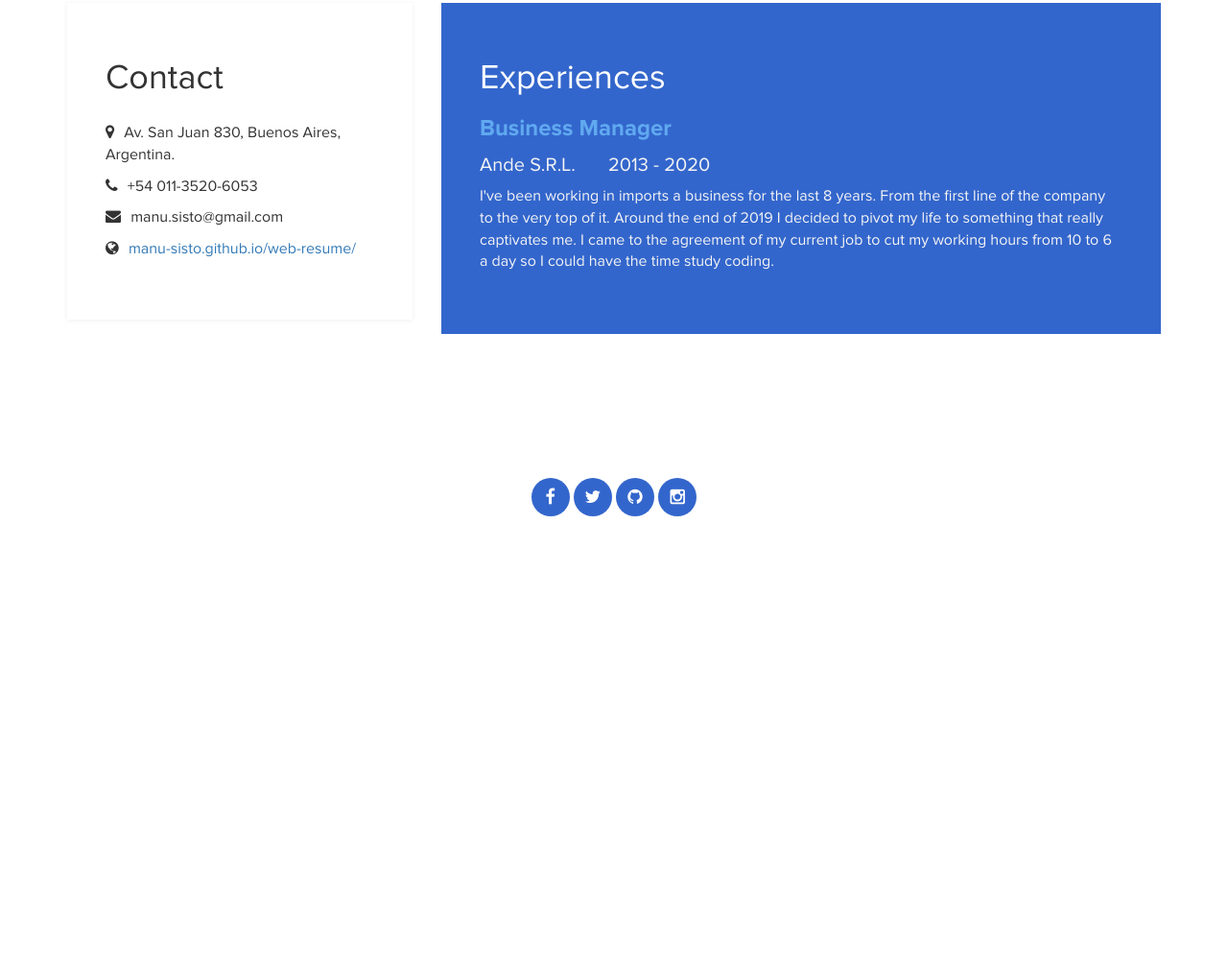
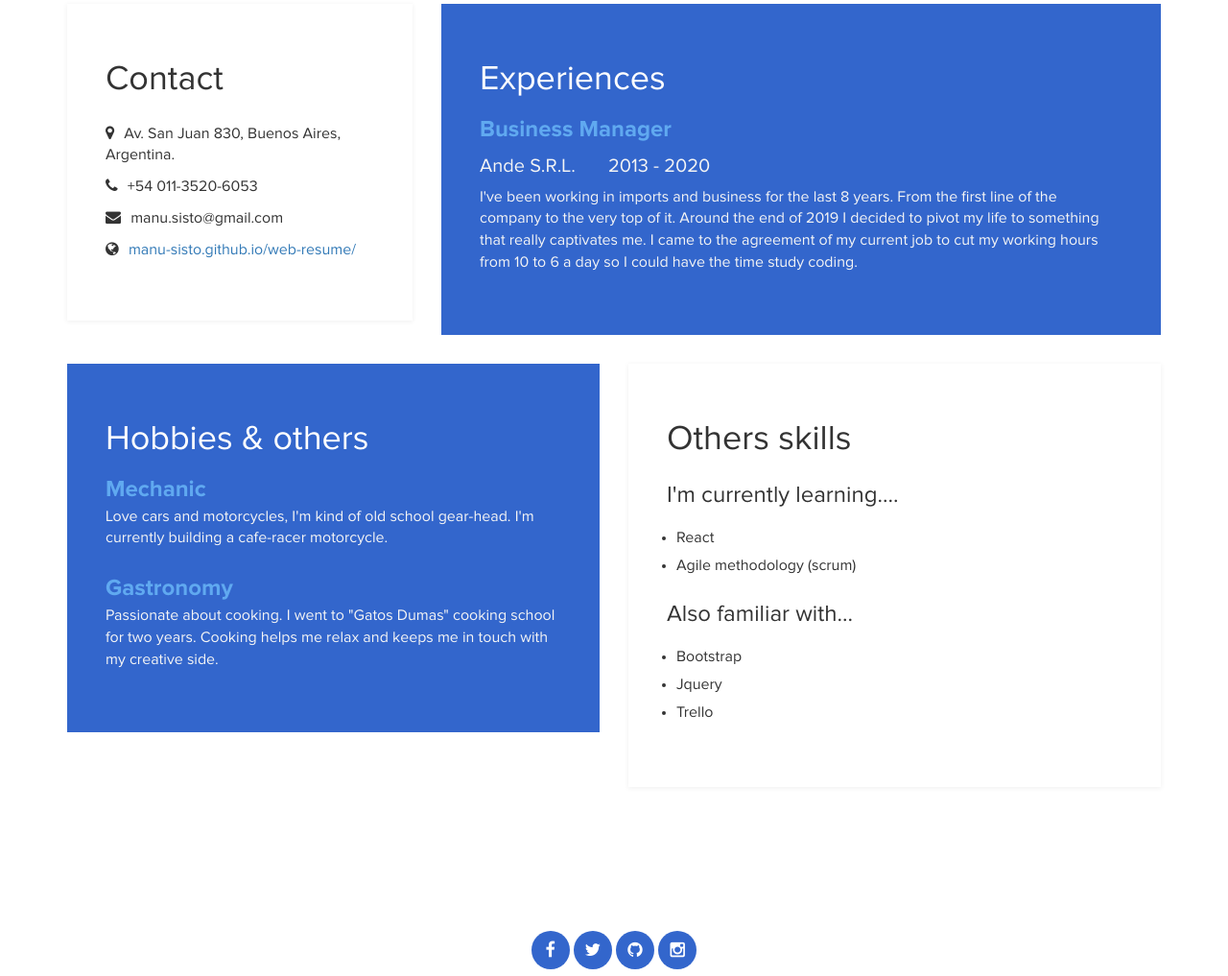
Before and after one commit to manu-sisto/web-resume, a plain HTML site: page index.html in a window 1280 px wide. Shown: the part 1707-2724 px from the top of the page at 96% size. Before the commit the page ends 2335 px from the top, so only its background shows below. Drawn offline with Linux system fonts and the light colour scheme.

Commit message:
hobbies & others section
added the hobbies and others skills section, also fixed typos.

```diff
--- a/css/templatemo-blue.css
+++ b/css/templatemo-blue.css
@@ -58,13 +58,15 @@ h2 {
 
 .about,.skills,
 .education,.languages,
-.contact, .experience {
+.contact, .experience,
+.OtherSkills {
   padding: 40px;
   min-height: 330px;
 }
 
 .education, .languages,
-.contact, .experience {
+.contact, .experience,
+.OtherSkills {
   margin-top: 30px;
 }
 
@@ -178,7 +180,7 @@ header hr {
 .skills strong {
   display: inline-block;
   font-weight: normal;
-  padding-bottom: 6px;
+  padding-bottom: 10px;
 }
 
 /* education section */
@@ -206,7 +208,7 @@ header hr {
   padding: 10px;
 }
 .languages ul li {
-  padding-bottom: 6px;
+  padding-bottom: 10px;
 }
 
 /* contact section */
@@ -232,6 +234,18 @@ header hr {
 .experience span {
   padding-right: 10px;
   padding-left: 20px;
+}
+
+/* OtherSkills section */
+.OtherSkills {
+  background: #fff;
+ box-shadow: 0px 1px 5px rgba(50,50,50,0.08);
+}
+.OtherSkills ul {
+  padding: 10px;
+}
+.OtherSkills ul li {
+  padding-bottom: 6px;
 }
 
 /* footer section */
--- a/index.html
+++ b/index.html
@@ -46,7 +46,7 @@ http://www.templatemo.com/tm-467-easy-profile
 			<div class="about">
 				<h3 class="accent">Front End Developer</h3>
 				<h2>Trainee/Junior developer</h2>
-				<p>Hi, My name is Manu. I'm a former business manager/importer who decided to change the course of his life and enter the world of web development. I've been studying JS, HTML and CSS for the last 8 months or so. I know English since I was a kid and so i've been through all kinds of courses, such as <a href="https://www.codecademy.com/learn">CodeCademy</a>, <a href="https://developer.mozilla.org/en-US/">MDN</a>, <a href="https://wesbos.com/courses">Wes Bos courses</a>, <a href="https://argentinaprograma.com/">Argentina programa</a>, etc. I already know all the basics and I looking to become a top of the line developer. My real focus is on learning as much as and as fast as I can.</p>
+				<p>Hi, My name is Manu. I'm a former business manager/importer who decided to change the course of his life and enter the world of web development. I've been studying JS, HTML and CSS for the last 8 months or so. I know English since I was a kid and so i've been through all kinds of courses, such as <a href="https://www.codecademy.com/learn">CodeCademy</a>, <a href="https://developer.mozilla.org/en-US/">MDN</a>, <a href="https://wesbos.com/courses">Wes Bos courses</a>, <a href="https://argentinaprograma.com/">Argentina programa</a>, etc. I already know all the basics and I looking to become a top of the line developer. My main focus is on learning as much as and as fast as I can.</p>
 			</div>
 		</div>
 		<div class="col-md-6 col-sm-12">
@@ -93,7 +93,7 @@ http://www.templatemo.com/tm-467-easy-profile
 								<h5>UADE</h5><span></span>
 								<h5>2017 - 2019</h5>
 							</div>
-						<p class="education-description">I used to study architecture because since I was a young kid I loved the idea of building things. From structures, to building, to vehicles, to finally fall in love of coding. I finally dropped out when I realized the infinite possibilities of building a program.</p>
+						<p class="education-description">I used to study architecture, since I was a young kid I loved the idea of building things. From structures, to building, to vehicles, to finally fall in love of coding. I finally dropped out when I realized the infinite possibilities of building a program.</p>
 					</div><div class="education-content">
 						<h4 class="education-title accent">English</h4>
 							<div class="education-school">
@@ -106,7 +106,7 @@ http://www.templatemo.com/tm-467-easy-profile
 		</div>
 		<div class="col-md-4 col-sm-12">
 			<div class="languages">
-				<h2>Languajes</h2>
+				<h2>Lenguajes</h2>
 					<ul>
 						<li>Español, native</li>
 						<li>English, advanced</li>
@@ -125,7 +125,7 @@ http://www.templatemo.com/tm-467-easy-profile
 					<p><i class="fa fa-map-marker"></i> Av. San Juan 830, Buenos Aires, Argentina.</p>
 					<p><i class="fa fa-phone"></i> +54 011-3520-6053</p>
 					<p><i class="fa fa-envelope"></i> manu.sisto@gmail.com</p>
-					<p><i class="fa fa-globe"></i> <a href="https://manu-sisto.github.io/web-resume/">manu-sisto.github.io/web-resume/</a> </p>
+					<p><i class="fa fa-globe"></i> <a href="https://manu-sisto.github.io/web-resume/">manu-sisto.github.io/web-resume/</a></p>
 			</div>
 		</div>
 		<div class="col-md-8 col-sm-12">
@@ -135,14 +135,50 @@ http://www.templatemo.com/tm-467-easy-profile
 						<h4 class="experience-title accent">Business Manager</h4>
 						<h5>Ande S.R.L.</h5><span></span>
 						<h5>2013 - 2020</h5>
-						<p class="education-description">I've been working in imports a business for the last 8 years. From the first line of the company to the very top of it. Around the end of 2019 I decided to pivot my life to something that really captivates me. I came to the agreement of my current job to cut my working hours from 10 to 6 a day so I could have the time study coding.</p>
+						<p class="education-description">I've been working in imports and business for the last 8 years. From the first line of the company to the very top of it. Around the end of 2019 I decided to pivot my life to something that really captivates me. I came to the agreement of my current job to cut my working hours from 10 to 6 a day so I could have the time study coding.</p>
 					</div>
 			</div>
 		</div>
 	</div>
 </section>
+<!-- seccion de prueba para hobbies y otros-->
 
-<!-- footer section -->
+
+<section class="container">
+	<div class="row">
+		<div class="col-md-6 col-sm-12">
+			<div class="education">
+				<h2 class="white">Hobbies & others</h2>
+					<div class="education-content">
+						<h4 class="education-title accent">Mechanic</h4>
+						<p class="education-description">Love cars and motorcycles, I'm kind of old school gear-head. I'm currently building a cafe-racer motorcycle.</p>
+					</div>
+					<div class="education-content">
+						<h4 class="education-title accent">Gastronomy</h4>
+						<p class="education-description">Passionate about cooking. I went to "Gatos Dumas" cooking school for two years. Cooking helps me relax and keeps me in touch with my creative side.</p>
+					</div>
+			</div>
+		</div>
+		<div class="col-md-6 col-sm-12">
+			<div class="OtherSkills">
+				<h2>Others skills</h2>
+				<h4>I'm currently learning....</h4>
+					<ul>
+						<li>React</li>
+						<li>Agile methodology (scrum)</li>
+					</ul>
+					<h4>Also familiar with...</h4>
+					<ul>
+						<li>Bootstrap</li>
+						<li>Jquery</li>
+						<li>Trello</li>
+					</ul>
+			</div>
+		</div>
+	</div>
+</section>
+
+<!--https://www.linkedin.com/in/manuel-sisto-2120aba0/-->
 <footer>
 	<div class="container">
 		<div class="row">
```
